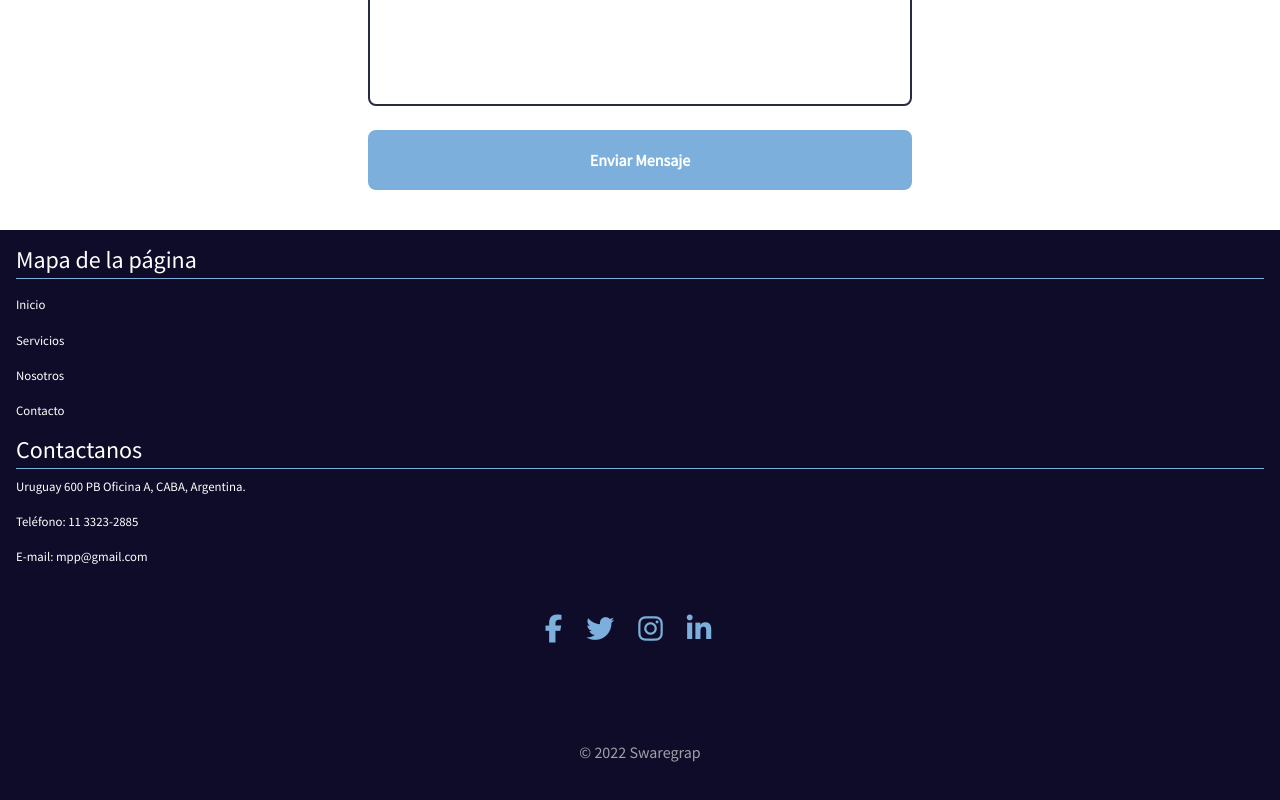
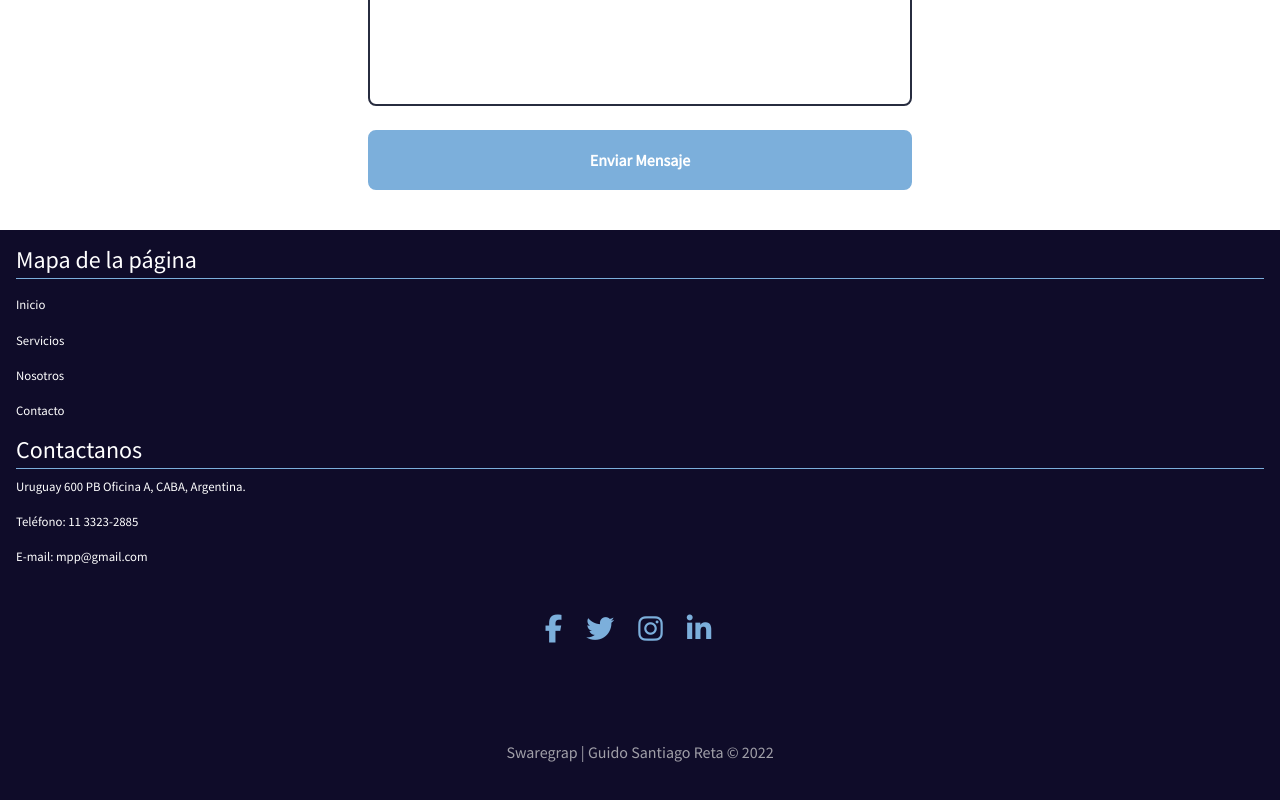
Before and after one commit to GuidoSantiagoReta/MPP-Abogados, a plain HTML site: page index.html in a window 1280 px wide. Shown: the part 2813-3613 px from the top of the page. Drawn offline with nearby package versions, Linux system fonts and the light colour scheme; a script that the page names is missing.

Commit message:
footer changes

```diff
--- a/index.html
+++ b/index.html
@@ -327,7 +327,7 @@
                     </div>
                 </div>
             </div>
-            <p>© 2022 Swaregrap</p>
+            <p> Swaregrap | Guido Santiago Reta © 2022 </p>
         </footer>
 
 
```
